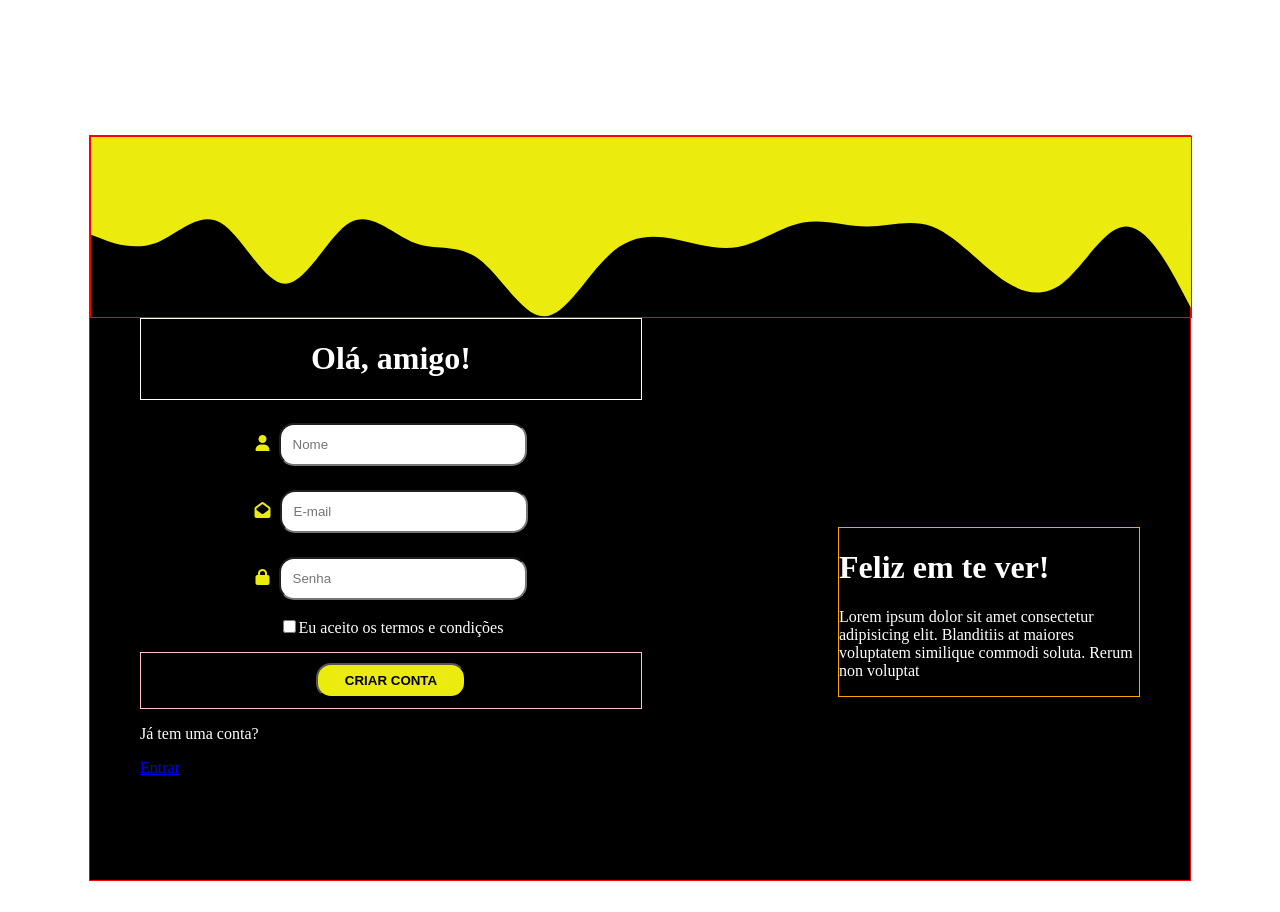
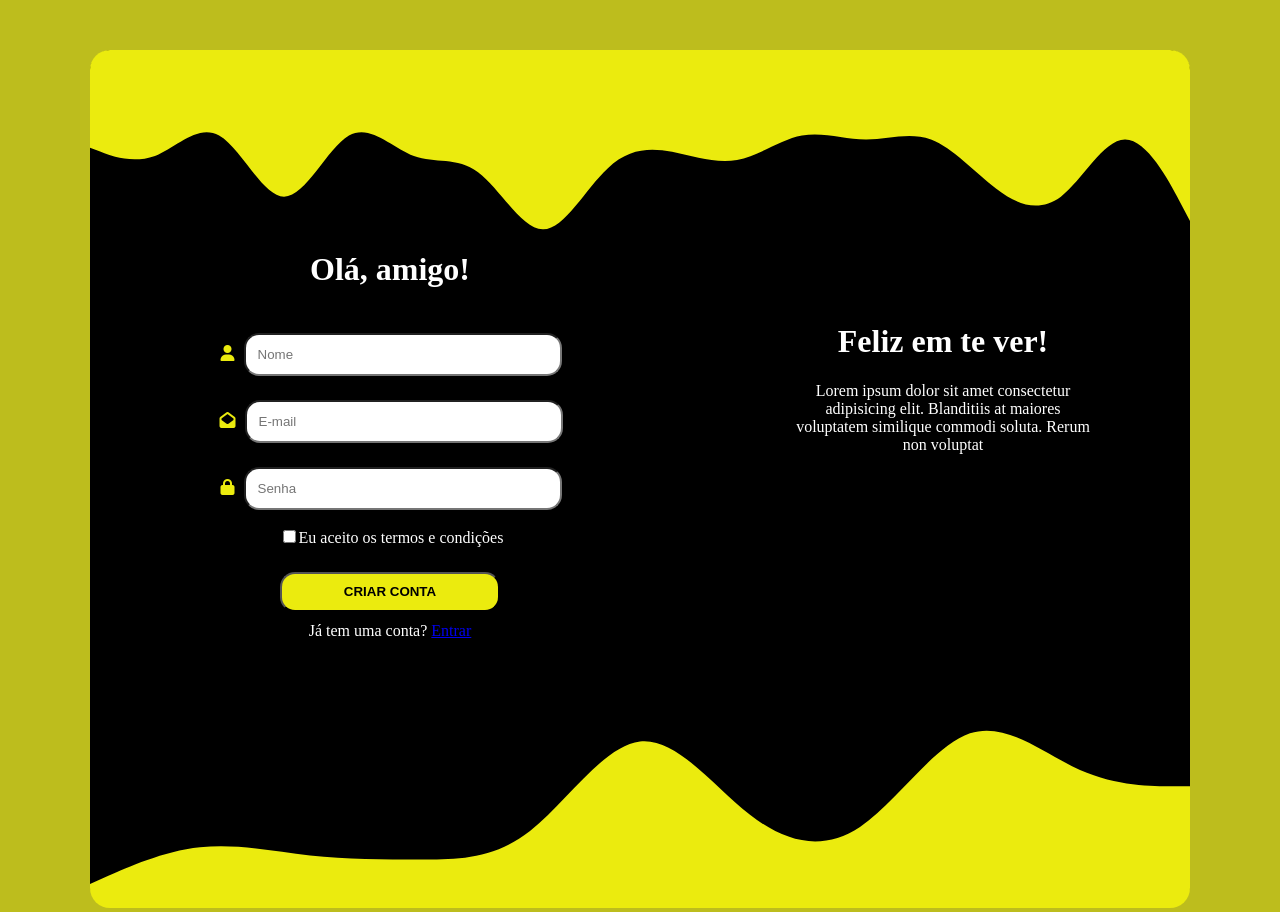
Before and after one commit to Gabriel-Matias07/tela-de-login-html-css, a plain HTML site: page index.html in a window 1280 px wide. Before the commit the page ends 881 px from the top, so only its background shows below. Drawn offline with Linux system fonts and the light colour scheme.

Commit message:
melhorias

```diff
--- a/index.html
+++ b/index.html
@@ -12,7 +12,7 @@
 
         <form>
 
-            <div class="animation-waves">
+            <div class="animation-waves-up">
                 <svg xmlns="http://www.w3.org/2000/svg" viewBox="0 0 1440 320"><path fill="#EBEB0E" fill-opacity="1" d="M0,128L14.1,133.3C28.2,139,56,149,85,138.7C112.9,128,141,96,169,112C197.6,128,226,192,254,192C282.4,192,311,128,339,112C367.1,96,395,128,424,138.7C451.8,149,480,139,508,160C536.5,181,565,235,593,234.7C621.2,235,649,181,678,154.7C705.9,128,734,128,762,133.3C790.6,139,819,149,847,144C875.3,139,904,117,932,112C960,107,988,117,1016,117.3C1044.7,117,1073,107,1101,117.3C1129.4,128,1158,160,1186,181.3C1214.1,203,1242,213,1271,192C1298.8,171,1327,117,1355,117.3C1383.5,117,1412,171,1426,197.3L1440,224L1440,0L1425.9,0C1411.8,0,1384,0,1355,0C1327.1,0,1299,0,1271,0C1242.4,0,1214,0,1186,0C1157.6,0,1129,0,1101,0C1072.9,0,1045,0,1016,0C988.2,0,960,0,932,0C903.5,0,875,0,847,0C818.8,0,791,0,762,0C734.1,0,706,0,678,0C649.4,0,621,0,593,0C564.7,0,536,0,508,0C480,0,452,0,424,0C395.3,0,367,0,339,0C310.6,0,282,0,254,0C225.9,0,198,0,169,0C141.2,0,113,0,85,0C56.5,0,28,0,14,0L0,0Z"></path></svg>
             </div>
 
@@ -41,7 +41,7 @@
             </div>
 
             <div class="box-sign-in">
-                <p>Já tem uma conta?</p> <a href="#">Entrar</a>
+                <span>Já tem uma conta?</span> <span><a href="#">Entrar</a></span>
             </div>
 
             <div class="box-welcome-message">
@@ -51,6 +51,10 @@
 
             </div>
 
+            <div class="animation-waves-down">
+                <svg xmlns="http://www.w3.org/2000/svg" viewBox="0 0 1440 320"><path fill="#EBEB0E" fill-opacity="1" d="M0,288L24,277.3C48,267,96,245,144,240C192,235,240,245,288,250.7C336,256,384,256,432,256C480,256,528,256,576,218.7C624,181,672,107,720,101.3C768,96,816,160,864,197.3C912,235,960,245,1008,213.3C1056,181,1104,107,1152,90.7C1200,75,1248,117,1296,138.7C1344,160,1392,160,1416,160L1440,160L1440,320L1416,320C1392,320,1344,320,1296,320C1248,320,1200,320,1152,320C1104,320,1056,320,1008,320C960,320,912,320,864,320C816,320,768,320,720,320C672,320,624,320,576,320C528,320,480,320,432,320C384,320,336,320,288,320C240,320,192,320,144,320C96,320,48,320,24,320L0,320Z"></path></svg>
+            </div>
+
         </form>
 
 </body>
--- a/style.css
+++ b/style.css
@@ -1,22 +1,28 @@
+*{
+
+}
 body{
+    background-color: #bdbd1d;
     margin: 0;
     padding: 0;
 }
 form{
     color: #FFFFFF;
     background-color: #000000;
-    border: solid 1px red;
     max-width: 1000px;
-    height: 40.25rem;
+    height: 47.25rem;
     margin-left: auto;
     margin-right: auto;
-    margin-top: 135px;
+    margin-top: 50px;
     padding: 50px;
+    border-radius: 22px;
 }
 header{
-    border: solid 1px;
     max-width: 500px;
     text-align: center;
+}
+header h1{
+    font-weight: bold;
 }
 .box-inputs{
     text-align: center;
@@ -26,7 +32,7 @@ header{
     padding-top: 10px;
 }
 .inputs{
-    width: 220px;
+    width: 290px;
     padding: 12px;
     border-radius: 15px;
 }
@@ -35,15 +41,20 @@ header{
     padding-bottom: 10px;
     text-align: center;
     width: 500px;
-    border: solid 1px pink;
 }
 .box-sign-in{
-
+    text-align: center;
+    height: 30px;
+    width: 500px;
+}
+.box-sign-in span a{
+    cursor: pointer;
 }
 .box-welcome-message{
-    border: solid 1px orange;
+    text-align: center;
     margin-left: auto;
-    margin-top: -250px;
+    margin-right: 47px;
+    margin-top: -350px;
     max-width: 300px;
 }
 .checkbox-input{
@@ -62,14 +73,27 @@ header{
     background-color: rgb(235, 235, 14);
     text-transform: uppercase;
     cursor: pointer;
-    width: 150px;
-    height: 35px;
+    width: 220px;
+    height: 40px;
     border-radius: 15px;
 }
-.animation-waves{
-    border: solid 1px red;
+.animation-waves-up{
     height: 180px;
     width: 1100px;
     margin-left: -50px;
     margin-top: -50px;
 }
+.animation-waves-up svg{
+    border-radius: 20px;
+}
+.animation-waves-down{
+    border-radius: 20px;
+    height: 238px;
+    width: 1100px;
+    margin-left: -50.5px;
+    margin-top: 180px;
+}
+.animation-waves-down svg{
+    margin-top: 30px;
+    border-radius: 20px;
+}
```
